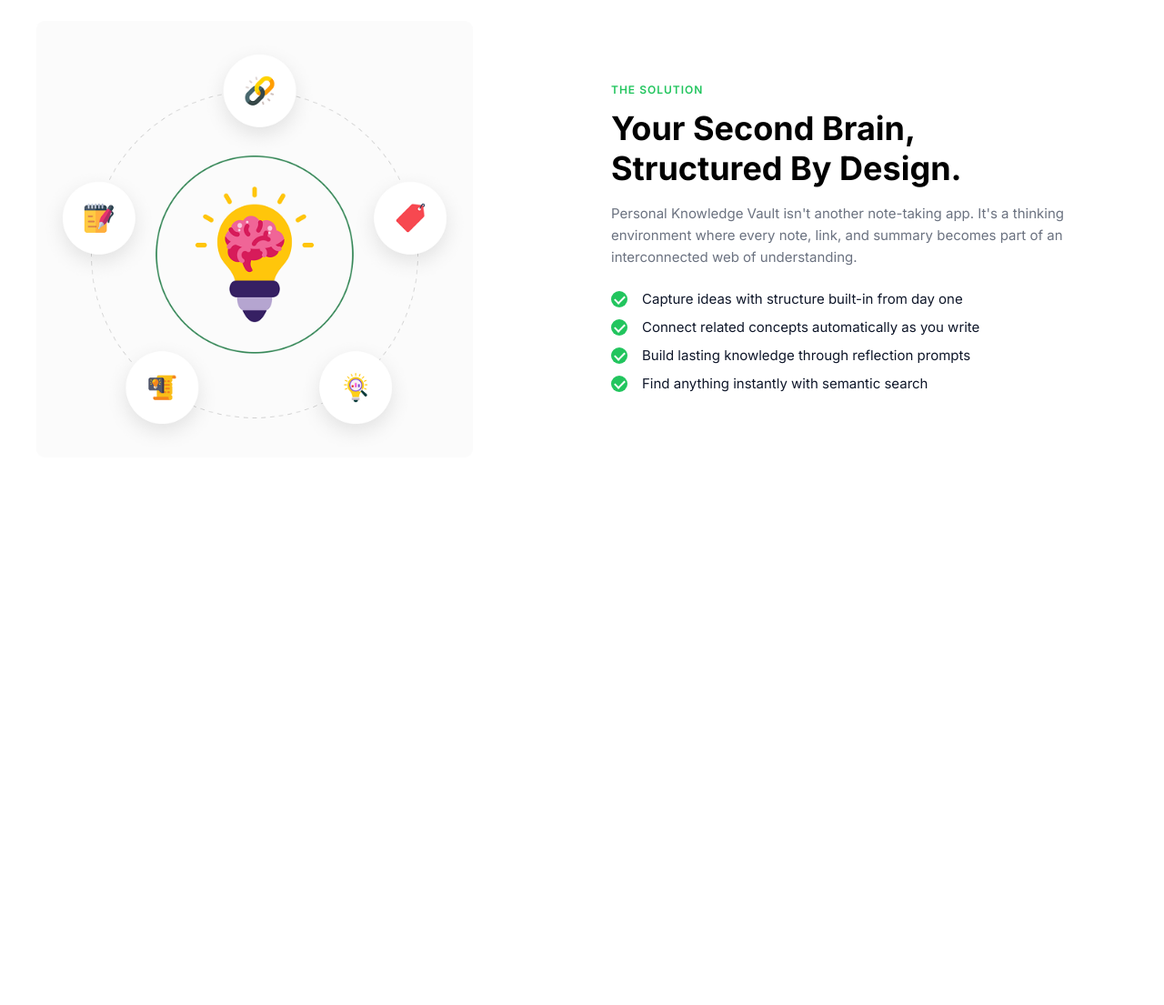
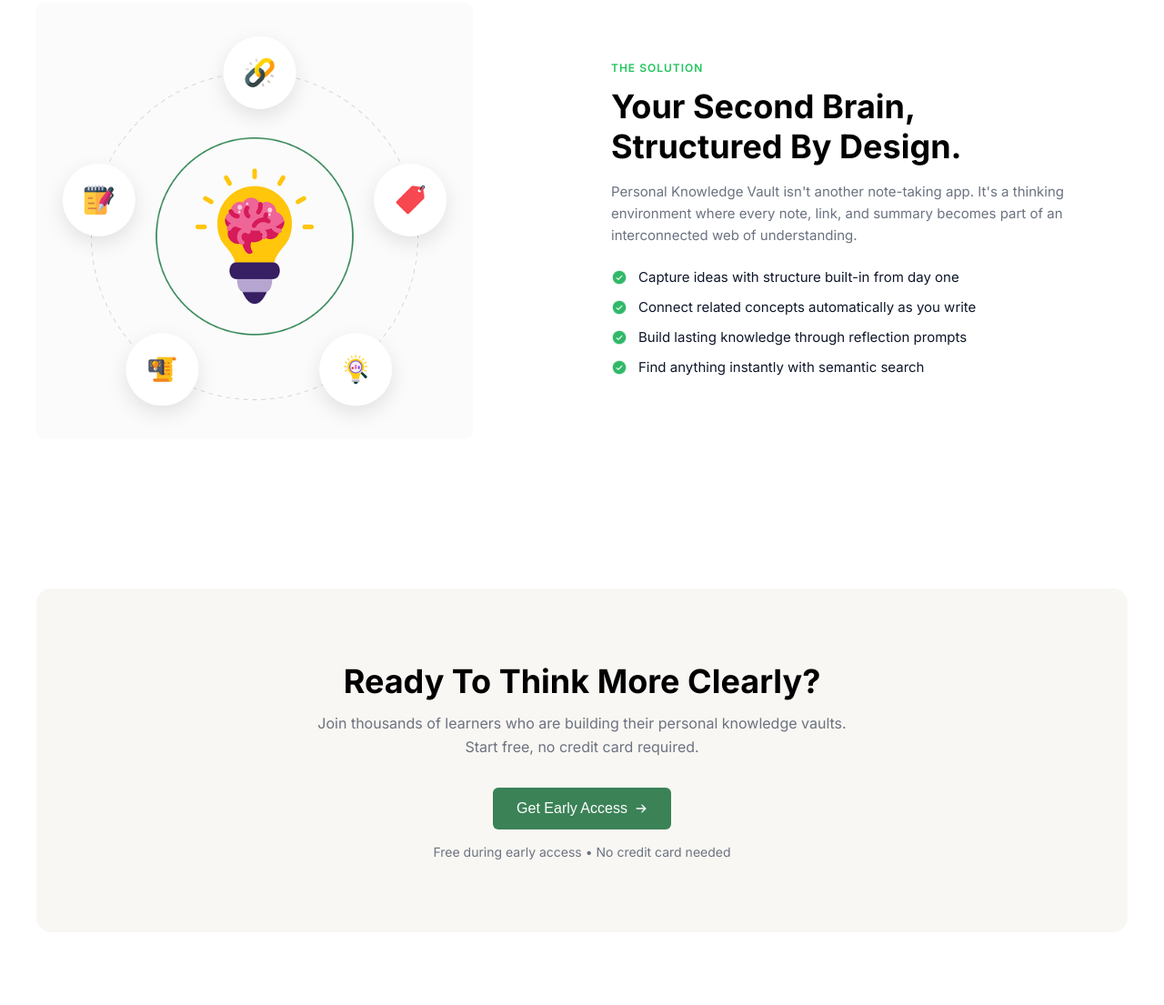
Before and after one commit to mohammedrakibcodes/Personal-knowledge-vault, a plain HTML site: page index.html in a window 1280 px wide. Shown: the part 1391-2496 px from the top of the page at 91% size. Before the commit the page ends 1998 px from the top, so only its background shows below. Drawn offline with Linux system fonts and the light colour scheme.

Commit message:
Complete Early Access Section

```diff
--- a/index.html
+++ b/index.html
@@ -100,15 +100,46 @@
       </p>
 
        <ul class="feature-list">
-        <li>Capture ideas with structure built-in from day one</li>
-        <li>Connect related concepts automatically as you write</li>
-        <li>Build lasting knowledge through reflection prompts</li>
-        <li>Find anything instantly with semantic search</li>
-      </ul>
+  <li>
+    <img src="./assets/CheckCircle.png" alt="Circle Check">
+    Capture ideas with structure built-in from day one
+  </li>
+  <li>
+    <img src="./assets/CheckCircle.png" alt="Circle Check">
+    Connect related concepts automatically as you write
+  </li>
+  <li>
+    <img src="./assets/CheckCircle.png" alt="Circle Check">
+    Build lasting knowledge through reflection prompts
+  </li>
+  <li>
+    <img src="./assets/CheckCircle.png" alt="Circle Check">
+    Find anything instantly with semantic search
+  </li>
+</ul>
+
     </div>
 
   </div>
 </section>
 
+<section class="early-access">
+  <div class="early-inner">
+    <h2>Ready To Think More Clearly?</h2>
+    <p class="early-subtitle">
+      Join thousands of learners who are building their personal knowledge vaults.<br>
+      Start free, no credit card required.
+    </p>
+    <button class="early-btn">
+      Get Early Access
+      <img src="./assets/ArrowRight.png" alt="">
+    </button>
+    <p class="early-note">
+      Free during early access • No credit card needed
+    </p>
+  </div>
+</section>
+
+
 </body>
 </html>
--- a/style.css
+++ b/style.css
@@ -184,77 +184,125 @@ header{
 
 /* Second Brain */
 
+/* Second Brain Section */
 .second-brain{
-  padding:100px 24px;
+  padding: 80px 24px;
+  background: #ffffff;
+  margin-bottom: 0;
+}
+
+.second-inner{
+  max-width: 1200px;
+  margin: 0 auto;
+  display: flex;
+  align-items: center;
+  gap: 64px;
+}
+
+/* Left image */
+.second-image{
+  flex: 1;
+}
+
+.second-image img{
+  width: 100%;
+  max-width: 480px;
+}
+
+/* Right content */
+.second-content{
+  flex: 1;
+}
+
+.section-tag{
+  font-size: 12px;
+  font-weight: 600;
+  color: #22c55e;
+  letter-spacing: 1px;
+}
+
+.second-content h2{
+  font-size: 36px;
+  font-weight: 700;
+  margin: 12px 0 16px;
+}
+
+.second-content p{
+  font-size: 15px;
+  color: #6b7280;
+  line-height: 1.6;
+  margin-bottom: 24px;
+}
+
+/* Feature list with PNG check icon */
+
+.feature-list{
+  list-style: none;
+  padding: 0;
+  margin: 0;
+}
+
+.feature-list li{
+  display: flex;
+  align-items: center;
+  gap: 12px;
+  margin-bottom: 14px;
+  font-size: 15px;
+  color: #0f172a;
+}
+
+.feature-list li img{
+  width: 18px;
+  height: 18px;
+  flex-shrink: 0;
+}
+
+/* Early Access Section */
+
+.early-access{
+  padding:80px 24px;
   background:#ffffff;
 }
-.second-inner{
-  max-width:1200px;
+.early-inner{
+  max-width: 1200px;
   margin:0 auto;
-  display:flex;
-  align-items:center;
-  gap:64px;
+  padding:80px 24px;
+  text-align:center;
+  background:#f9f7f3;
+  border-radius: 16px;
 }
-.second-image{
-  flex:1;
-}
-.second-image img{
-  width:100%;
-  max-width:480px;
-}
-.second-content{
-  flex:1;
-}
-.section-tag{
-  font-size:12px;
-  font-weight:600;
-  color:#22c55e;
-  letter-spacing:1px;
-}
-.second-content h2{
+.early-inner h2{
   font-size:36px;
   font-weight:700;
-  margin:12px 0 16px;
+  margin-bottom:12px;
 }
-.second-content p{
-  font-size:15px;
+.early-subtitle{
+  font-size:16px;
   color:#6b7280;
+  margin-bottom:32px;
   line-height:1.6;
-  margin-bottom:24px;
 }
-.feature-list{
-  list-style:none;
-  padding:0;
-  margin:0;
+.early-btn{
+  display:inline-flex;
+  align-items:center;
+  gap:8px;
+  padding:14px 26px;
+  background:#3b8257;
+  color:#fff;
+  border:none;
+  border-radius:6px;
+  font-size:16px;
+  cursor:pointer;
 }
-.feature-list li{
-  position:relative;
-  padding-left:34px;
-  margin-bottom:12px;
-  display:flex;
-  align-items:center;
-  font-size:15px;
-  color:#0f172a;
+.early-btn img{
+  width:14px;
 }
-.feature-list li::before{
-  content:"";
-  position:absolute;
-  left:0;
-  top:50%;
-  transform:translateY(-50%);
-  width:18px;
-  height:18px;
-  background:#22c55e;
-  border-radius:50%;
+.early-btn:hover{
+  background:#2f6f4c;
+  transform:translateY(-2px);
 }
-.feature-list li::after{
-  content:"";
-  position:absolute;
-  left:6px;
-  top:50%;
-  transform:translateY(-55%) rotate(45deg);
-  width:5px;
-  height:9px;
-  border-right:2px solid #ffffff;
-  border-bottom:2px solid #ffffff;
+.early-note{
+  margin-top:16px;
+  font-size:14px;
+  color:#6b7280;
 }
```
